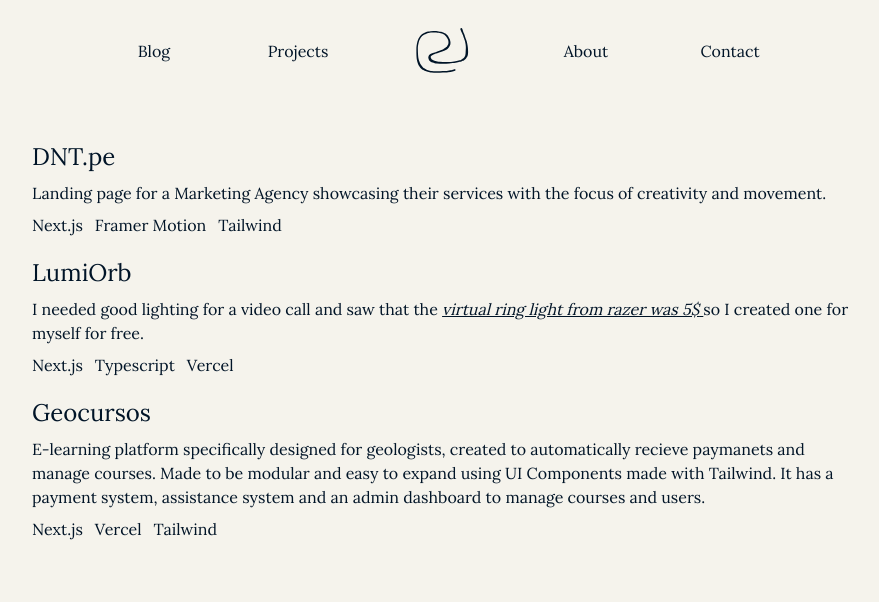
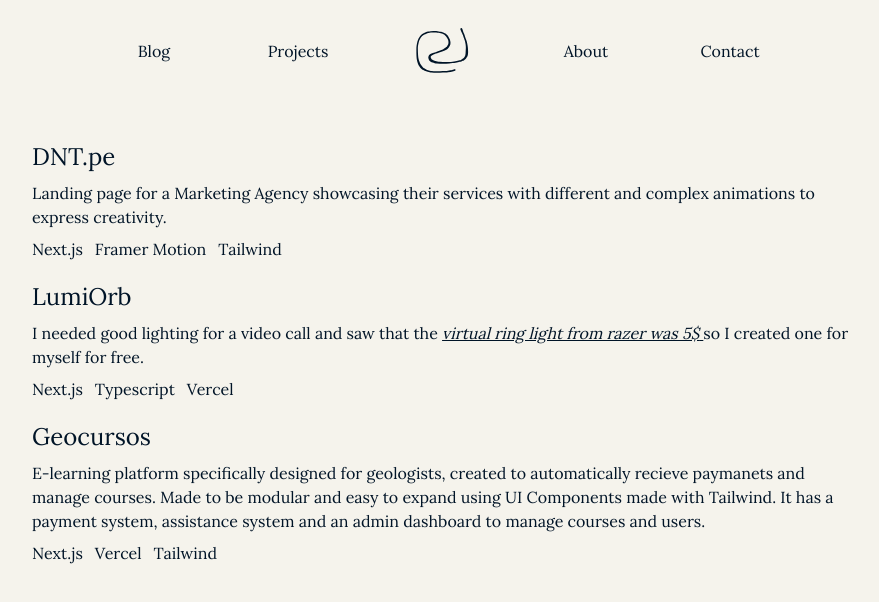
Before and after one commit to renzodamgo/portfoliov3, a Next.js app: page /projects in a window 1280 px wide. Shown: the top 602 px of the page, without its empty margins (198-1077 px from the left). Built offline with nearby package versions, Linux system fonts and the light colour scheme.

Commit message:
Typo: Add better description to DNT project

```diff
--- a/app/projects/page.tsx
+++ b/app/projects/page.tsx
@@ -9,8 +9,7 @@
 						<h1>DNT.pe</h1>
 					</Link>
 					<p>
-						Landing page for a Marketing Agency showcasing their services with
-						the focus of creativity and movement.
+						Landing page for a Marketing Agency showcasing their services with different and complex animations to express creativity.
 					</p>
 					<div className="flex gap-3">
 						<span>Next.js </span>
```
